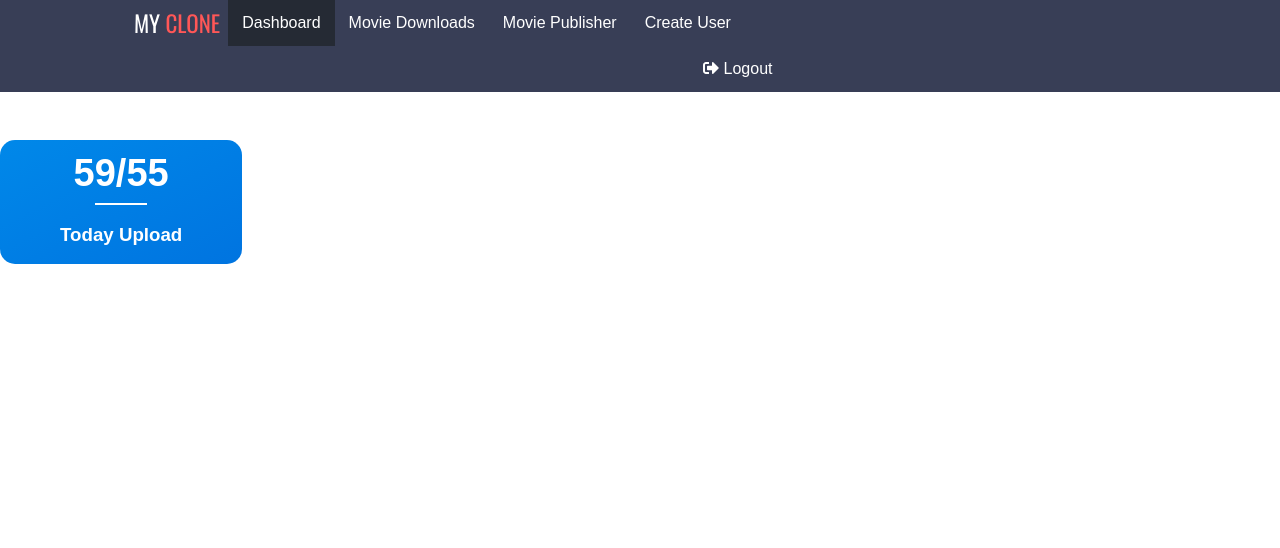
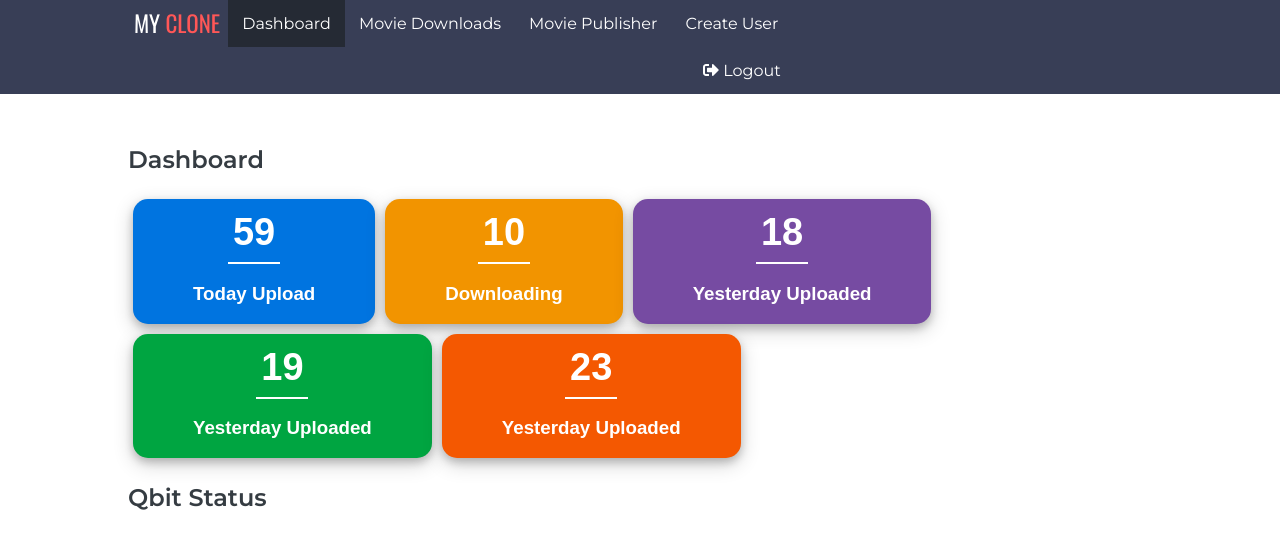
Before and after one commit to mdshemul48/MY-CLONE, a React (Create React App) app in the folder frontend/: page / in a window 1280 px wide. Shown: the top 548 px of the page. Built offline with nearby package versions, Linux system fonts and the light colour scheme.

Commit message:
adding main status

```diff
--- a/frontend/src/App.css
+++ b/frontend/src/App.css
@@ -0,0 +1 @@
+@import url("https://fonts.googleapis.com/css2?family=Montserrat:ital,wght@0,100;0,200;0,300;0,400;0,500;0,600;0,700;0,900;1,100;1,200;1,300;1,400;1,500;1,600;1,700;1,900&display=swap");
--- a/frontend/src/Dashboard/components/MainStatusArea.js
+++ b/frontend/src/Dashboard/components/MainStatusArea.js
@@ -0,0 +1,44 @@
+import React from "react";
+
+// component: Main Status Area
+// castom import
+import "./MainStatusArea.css";
+import StatusCard from "../../shared/components/UIElements/StatusCard";
+export default function MainStatusArea(props) {
+  return (
+    <React.Fragment>
+      <div className="main-status-area">
+        <StatusCard
+          countValue="59"
+          statusTitle="Today Upload"
+          className="total-uploaded"
+          background="#0074e0"
+        />
+        <StatusCard
+          countValue="10"
+          statusTitle="Downloading"
+          className="total-uploaded"
+          background="#f29400"
+        />
+        <StatusCard
+          countValue="18"
+          statusTitle="Yesterday Uploaded"
+          className="total-uploaded"
+          background="#764ba2"
+        />
+        <StatusCard
+          countValue="19"
+          statusTitle="Yesterday Uploaded"
+          className="total-uploaded"
+          background="#00a541"
+        />
+        <StatusCard
+          countValue="23"
+          statusTitle="Yesterday Uploaded"
+          className="total-uploaded"
+          background="#f45801"
+        />
+      </div>
+    </React.Fragment>
+  );
+}
--- /dev/null
+++ b/frontend/src/Dashboard/components/QbitDownloadTable.js
@@ -0,0 +1,5 @@
+import React from "react";
+
+export default function QbitDownloadTable(props) {
+  return <h2>qbit status</h2>;
+}
--- a/frontend/src/Dashboard/pages/Dashboard.css
+++ b/frontend/src/Dashboard/pages/Dashboard.css
@@ -1,3 +1,10 @@
-.total-uploaded {
-  background-image: linear-gradient(to bottom right, #0088e9, #0074e0);
+.full-dashboard {
+  width: 80%;
+  margin: 0 auto;
 }
+.main-title {
+  margin-top: 5%;
+}
+.qbit-status {
+  margin-top: 2%;
+}
--- a/frontend/src/Dashboard/pages/Dashboard.js
+++ b/frontend/src/Dashboard/pages/Dashboard.js
@@ -1,17 +1,19 @@
 import React from "react";
 
 // castom components import
-import StatusCard from "../../shared/components/UIElements/StatusCard";
+import MainStatusArea from "../components/MainStatusArea";
+import Title from "../../shared/components/UIElements/Title";
+
 // importing castom css
 import "./Dashboard.css";
 const Dashboard = (props) => {
   return (
     <React.Fragment>
-      <StatusCard
-        countValue={`59/55`}
-        statusTitle="Today Upload"
-        className="total-uploaded"
-      />
+      <div className="full-dashboard">
+        <Title className="main-title">Dashboard</Title>
+        <MainStatusArea />
+        <Title className="qbit-status">Qbit Status</Title>
+      </div>
     </React.Fragment>
   );
 };
--- a/frontend/src/shared/components/UIElements/StatusCard.css
+++ b/frontend/src/shared/components/UIElements/StatusCard.css
@@ -1,13 +1,13 @@
 .status {
-  margin-right: 10px;
+  margin: 5px;
   font-weight: 600;
   color: #ffffff;
   font-family: sans-serif;
   display: inline-block;
-  margin-top: 3rem;
   text-align: center;
   padding: 0px 60px 0px;
   border-radius: 15px;
+  box-shadow: 0 4px 8px 0 rgba(0, 0, 0, 0.2), 0 6px 20px 0 rgba(0, 0, 0, 0.19);
 }
 .count {
   margin: 0;
--- a/frontend/src/shared/components/UIElements/StatusCard.js
+++ b/frontend/src/shared/components/UIElements/StatusCard.js
@@ -6,7 +6,10 @@ import React from "react";
 import "./StatusCard.css";
 export default function StatusCard(props) {
   return (
-    <div className={`status ${props.className}`}>
+    <div
+      className={`status ${props.className}`}
+      style={{ background: props.background }}
+    >
       <h3 className="count">{props.countValue}</h3>
       <hr className="line" />
       <h3>{props.statusTitle}</h3>
--- /dev/null
+++ b/frontend/src/shared/components/UIElements/Title.css
@@ -0,0 +1,8 @@
+.title {
+  text-transform: capitalize;
+  font-family: "Montserrat", sans-serif;
+  color: #353c42;
+  font-weight: 600;
+  right: 32.5%;
+  top: 50px;
+}
--- /dev/null
+++ b/frontend/src/shared/components/UIElements/Title.js
@@ -0,0 +1,7 @@
+import React from "react";
+
+// castom import
+import "./Title.css";
+export default function Title(props) {
+  return <h2 className={`title ${props.className || ""}`}>{props.children}</h2>;
+}
```
Also changed, not shown: frontend/src/Dashboard/components/MainStatusArea.css (added), frontend/src/Dashboard/components/QbitDownloadTable.css (added).
